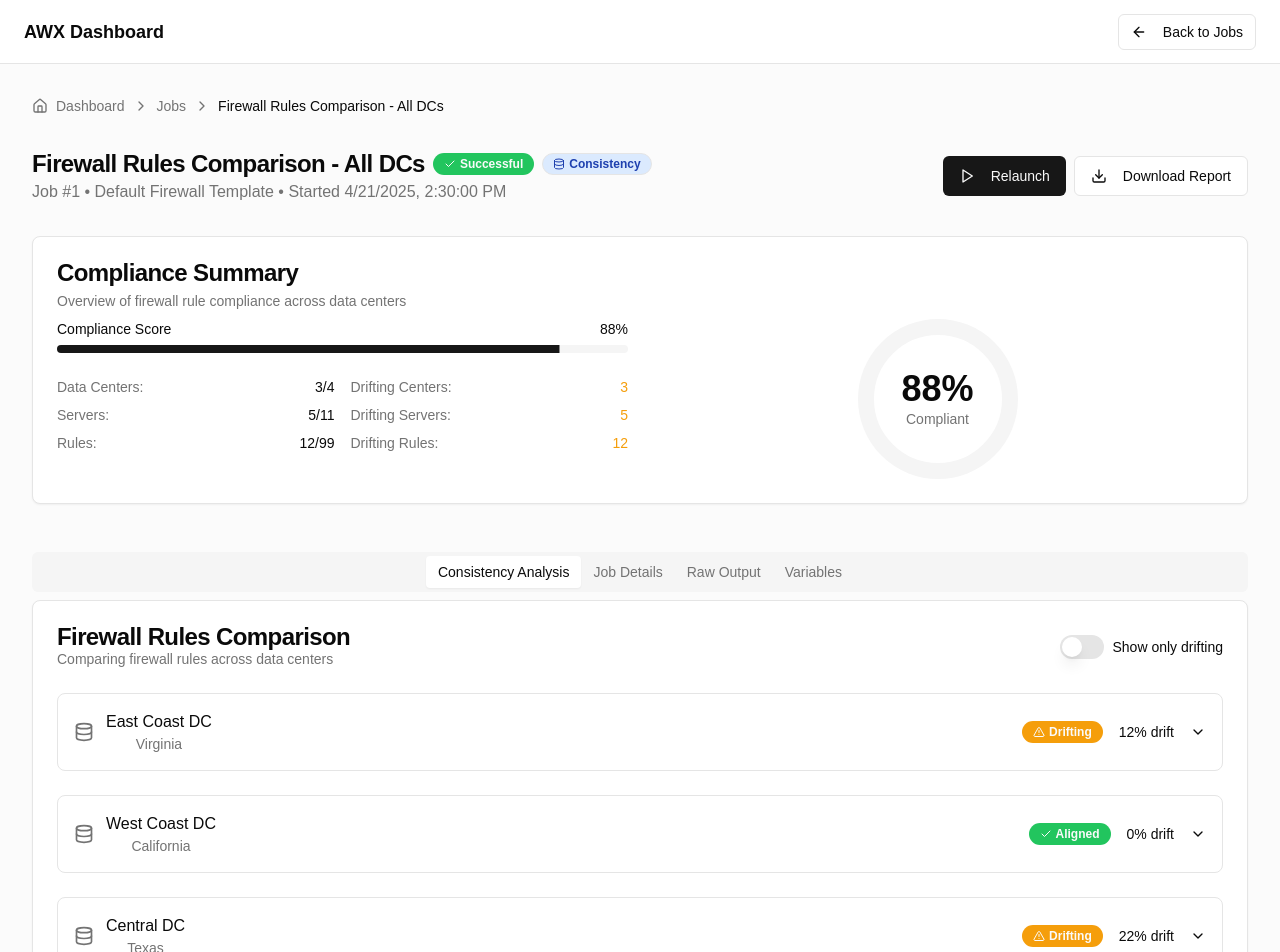
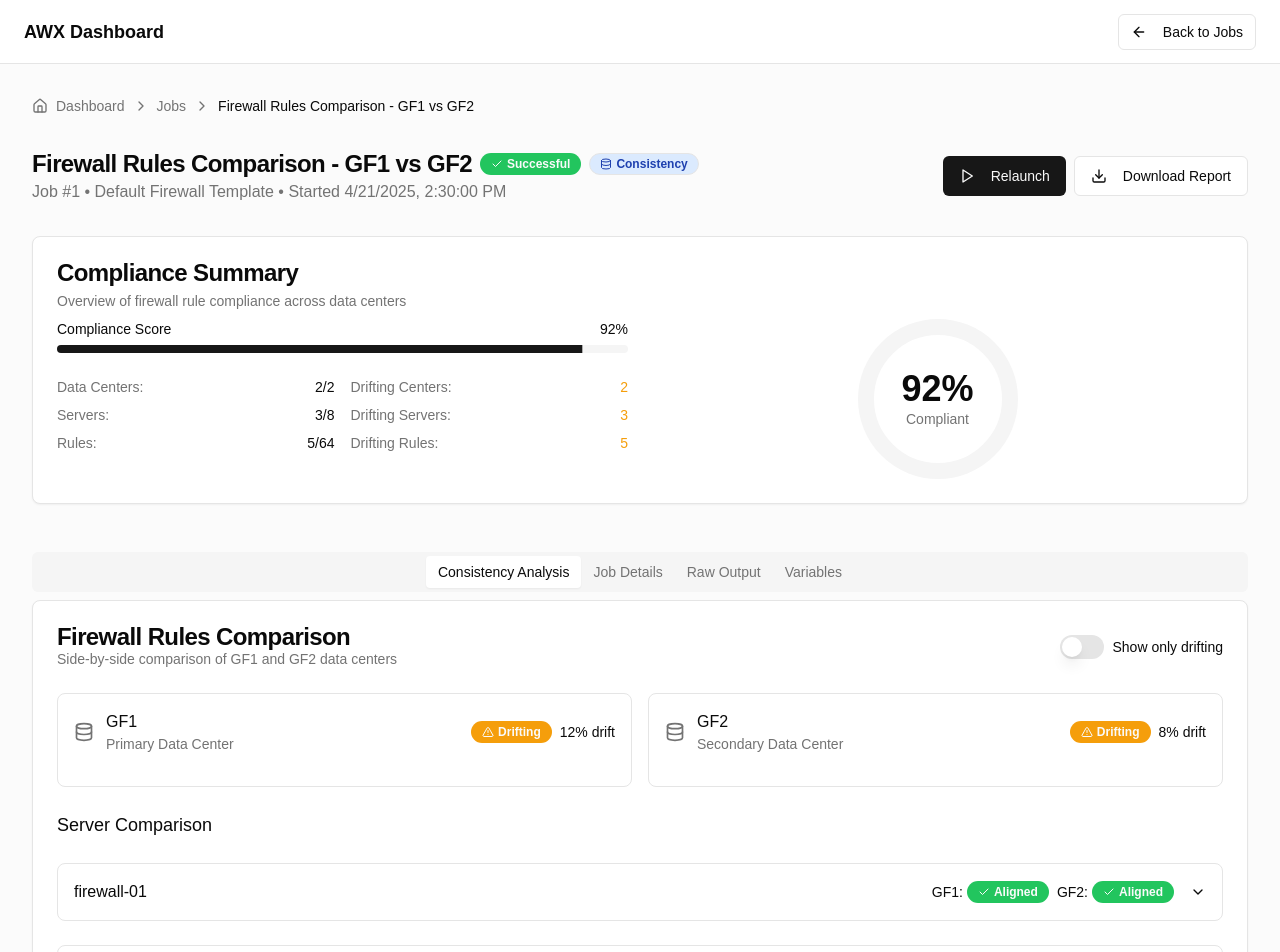
Before and after one commit to ShelUndai/fw-ui-demo, a Next.js app in the folder fw-drift-ui/: page /job/1 in a window 1280 px wide. Shown: the top 952 px of the page. Built offline with nearby package versions, Linux system fonts and the light colour scheme.

Commit message:
Update page.tsx

```diff
--- a/fw-drift-ui/app/job/[id]/page.tsx
+++ b/fw-drift-ui/app/job/[id]/page.tsx
@@ -60,64 +60,43 @@ const firewallRules = {
   ],
 }
 
-// Mock data centers (server groups)
+// Update the mock data centers to reflect GF1 and GF2
 const dataCenters = [
   {
-    id: "dc-east",
-    name: "East Coast DC",
-    location: "Virginia",
+    id: "dc-gf1",
+    name: "GF1",
+    location: "Primary Data Center",
     servers: [
-      { id: "srv-east-1", name: "east-firewall-01", status: "aligned" },
-      { id: "srv-east-2", name: "east-firewall-02", status: "drifting", driftingRules: [2, 5] },
-      { id: "srv-east-3", name: "east-firewall-03", status: "aligned" },
+      { id: "srv-gf1-1", name: "firewall-01", status: "aligned" },
+      { id: "srv-gf1-2", name: "firewall-02", status: "drifting", driftingRules: [2, 5] },
+      { id: "srv-gf1-3", name: "firewall-03", status: "aligned" },
+      { id: "srv-gf1-4", name: "firewall-04", status: "drifting", driftingRules: [3] },
     ],
     status: "drifting",
     driftPercentage: 12,
   },
   {
-    id: "dc-west",
-    name: "West Coast DC",
-    location: "California",
+    id: "dc-gf2",
+    name: "GF2",
+    location: "Secondary Data Center",
     servers: [
-      { id: "srv-west-1", name: "west-firewall-01", status: "aligned" },
-      { id: "srv-west-2", name: "west-firewall-02", status: "aligned" },
-      { id: "srv-west-3", name: "west-firewall-03", status: "aligned" },
-    ],
-    status: "aligned",
-    driftPercentage: 0,
-  },
-  {
-    id: "dc-central",
-    name: "Central DC",
-    location: "Texas",
-    servers: [
-      { id: "srv-central-1", name: "central-firewall-01", status: "drifting", driftingRules: [7, 9] },
-      { id: "srv-central-2", name: "central-firewall-02", status: "drifting", driftingRules: [7] },
-      { id: "srv-central-3", name: "central-firewall-03", status: "aligned" },
+      { id: "srv-gf2-1", name: "firewall-01", status: "aligned" },
+      { id: "srv-gf2-2", name: "firewall-02", status: "aligned" },
+      { id: "srv-gf2-3", name: "firewall-03", status: "drifting", driftingRules: [7, 9] },
+      { id: "srv-gf2-4", name: "firewall-04", status: "aligned" },
     ],
     status: "drifting",
-    driftPercentage: 22,
-  },
-  {
-    id: "dc-eu",
-    name: "European DC",
-    location: "Ireland",
-    servers: [
-      { id: "srv-eu-1", name: "eu-firewall-01", status: "drifting", driftingRules: [4, 8] },
-      { id: "srv-eu-2", name: "eu-firewall-02", status: "aligned" },
-    ],
-    status: "drifting",
-    driftPercentage: 15,
+    driftPercentage: 8,
   },
 ]
 
-// Mock job details data with extended information
+// Update the job details to use the new data centers
 const getJobDetails = (id) => {
   // Base job data that matches our list
   const baseJobs = [
     {
       id: 1,
-      name: "Firewall Rules Comparison - All DCs",
+      name: "Firewall Rules Comparison - GF1 vs GF2",
       template: "Default Firewall Template",
       status: "successful",
       started: "2025-04-21T14:30:00",
@@ -125,16 +104,16 @@ const getJobDetails = (id) => {
       duration: "5m 22s",
       user: "admin",
       inventory: "All Data Centers",
-      dataCenters: ["dc-east", "dc-west", "dc-central", "dc-eu"],
+      dataCenters: ["dc-gf1", "dc-gf2"],
       reportType: "consistency",
       driftSummary: {
-        totalGroups: 4,
-        driftingGroups: 3,
-        totalServers: 11,
-        driftingServers: 5,
-        totalRules: 99,
-        driftingRules: 12,
-        complianceScore: 88,
+        totalGroups: 2,
+        driftingGroups: 2,
+        totalServers: 8,
+        driftingServers: 3,
+        totalRules: 64,
+        driftingRules: 5,
+        complianceScore: 92,
       },
     },
     {
@@ -746,7 +725,7 @@ export default function JobDetailsPage() {
                 <CardHeader className="flex flex-row items-center justify-between space-y-0">
                   <div>
                     <CardTitle>Firewall Rules Comparison</CardTitle>
-                    <CardDescription>Comparing firewall rules across data centers</CardDescription>
+                    <CardDescription>Side-by-side comparison of GF1 and GF2 data centers</CardDescription>
                   </div>
                   <div className="flex items-center space-x-2">
                     <Switch id="show-drift" checked={showOnlyDrift} onCheckedChange={setShowOnlyDrift} />
@@ -754,60 +733,115 @@ export default function JobDetailsPage() {
                   </div>
                 </CardHeader>
                 <CardContent>
-                  {filteredDataCenters.length === 0 ? (
-                    <div className="text-center py-8 text-muted-foreground">No data centers with drift detected</div>
+                  {job.dataCenters.length !== 2 ? (
+                    <div className="text-center py-8 text-muted-foreground">
+                      This view requires exactly two data centers
+                    </div>
                   ) : (
                     <div className="space-y-6">
-                      {filteredDataCenters.map((dataCenter) => (
-                        <Collapsible key={dataCenter.id} className="border rounded-lg">
-                          <CollapsibleTrigger className="flex items-center justify-between w-full p-4 hover:bg-muted/50">
-                            <div className="flex items-center gap-3">
+                      <div className="grid grid-cols-2 gap-4">
+                        <div className="border rounded-lg p-4">
+                          <div className="flex items-center gap-3 mb-4">
                             <Database className="h-5 w-5 text-muted-foreground" />
                             <div>
-                                <div className="font-medium">{dataCenter.name}</div>
-                                <div className="text-sm text-muted-foreground">{dataCenter.location}</div>
+                              <div className="font-medium">{job.dataCenters[0].name}</div>
+                              <div className="text-sm text-muted-foreground">{job.dataCenters[0].location}</div>
+                            </div>
+                            <div className="ml-auto flex items-center gap-2">
+                              {getDriftStatusBadge(job.dataCenters[0].status)}
+                              <div className="text-sm">
+                                <span className="font-medium">{job.dataCenters[0].driftPercentage}%</span> drift
                               </div>
                             </div>
+                          </div>
+                        </div>
+                        <div className="border rounded-lg p-4">
+                          <div className="flex items-center gap-3 mb-4">
+                            <Database className="h-5 w-5 text-muted-foreground" />
+                            <div>
+                              <div className="font-medium">{job.dataCenters[1].name}</div>
+                              <div className="text-sm text-muted-foreground">{job.dataCenters[1].location}</div>
+                            </div>
+                            <div className="ml-auto flex items-center gap-2">
+                              {getDriftStatusBadge(job.dataCenters[1].status)}
+                              <div className="text-sm">
+                                <span className="font-medium">{job.dataCenters[1].driftPercentage}%</span> drift
+                              </div>
+                            </div>
+                          </div>
+                        </div>
+                      </div>
+
+                      <h3 className="text-lg font-medium mt-6 mb-4">Server Comparison</h3>
+
+                      {/* Map through servers by name to create pairs */}
+                      {Array.from(
+                        new Set([
+                          ...job.dataCenters[0].servers.map((s) => s.name),
+                          ...job.dataCenters[1].servers.map((s) => s.name),
+                        ]),
+                      )
+                        .map((serverName) => {
+                          const gf1Server = job.dataCenters[0].servers.find((s) => s.name === serverName)
+                          const gf2Server = job.dataCenters[1].servers.find((s) => s.name === serverName)
+
+                          // Skip if both servers are aligned and we're only showing drifting
+                          if (
+                            showOnlyDrift &&
+                            (!gf1Server || gf1Server.status === "aligned") &&
+                            (!gf2Server || gf2Server.status === "aligned")
+                          ) {
+                            return null
+                          }
+
+                          return (
+                            <Collapsible key={serverName} className="border rounded-lg mb-4">
+                              <CollapsibleTrigger className="flex items-center justify-between w-full p-4 hover:bg-muted/50">
+                                <div className="font-medium">{serverName}</div>
                                 <div className="flex items-center gap-4">
-                              {getDriftStatusBadge(dataCenter.status)}
-                              <div className="text-sm">
-                                <span className="font-medium">{dataCenter.driftPercentage}%</span> drift
+                                  <div className="flex items-center gap-2">
+                                    <div className="flex items-center gap-1">
+                                      <span className="text-sm font-medium">GF1:</span>
+                                      {gf1Server ? (
+                                        getDriftStatusBadge(gf1Server.status)
+                                      ) : (
+                                        <Badge variant="outline">Not Present</Badge>
+                                      )}
+                                    </div>
+                                    <div className="flex items-center gap-1">
+                                      <span className="text-sm font-medium">GF2:</span>
+                                      {gf2Server ? (
+                                        getDriftStatusBadge(gf2Server.status)
+                                      ) : (
+                                        <Badge variant="outline">Not Present</Badge>
+                                      )}
+                                    </div>
                                   </div>
                                   <ChevronDown className="h-4 w-4" />
                                 </div>
                               </CollapsibleTrigger>
                               <CollapsibleContent>
                                 <div className="p-4 pt-0 border-t">
-                              <div className="mb-4">
-                                <h4 className="text-sm font-medium mb-2">Servers</h4>
-                                <div className="space-y-2">
-                                  {dataCenter.servers.map((server) => (
-                                    <Collapsible key={server.id} className="border rounded-md">
-                                      <CollapsibleTrigger className="flex items-center justify-between w-full p-3 hover:bg-muted/50">
-                                        <div className="flex items-center gap-3">
-                                          <Server className="h-4 w-4 text-muted-foreground" />
-                                          <div className="font-medium">{server.name}</div>
+                                  <div className="grid grid-cols-2 gap-4">
+                                    {/* GF1 Server */}
+                                    <div className="border rounded-md p-3">
+                                      <h4 className="font-medium mb-2">GF1: {serverName}</h4>
+                                      {!gf1Server ? (
+                                        <div className="text-center py-4 text-muted-foreground">
+                                          Server not present in GF1
                                         </div>
-                                        <div className="flex items-center gap-2">
-                                          {getDriftStatusBadge(server.status)}
-                                          <ChevronDown className="h-4 w-4" />
-                                        </div>
-                                      </CollapsibleTrigger>
-                                      <CollapsibleContent>
-                                        {server.status === "aligned" ? (
-                                          <div className="p-3 pt-0 border-t bg-green-50 dark:bg-green-950/20">
+                                      ) : gf1Server.status === "aligned" ? (
+                                        <div className="p-3 bg-green-50 dark:bg-green-950/20 rounded-md">
                                           <div className="flex items-center gap-2 text-green-600 dark:text-green-400">
                                             <Check className="h-4 w-4" />
                                             <span>All firewall rules are aligned with baseline</span>
                                           </div>
                                         </div>
                                       ) : (
-                                          <div className="p-3 pt-0 border-t">
+                                        <div>
                                           <h5 className="text-sm font-medium mb-2">Drifting Rules</h5>
-                                            <div className="space-y-2">
                                           <div className="border rounded-md overflow-hidden">
-                                                <div className="grid grid-cols-6 gap-4 p-2 bg-muted text-xs font-medium">
-                                                  <div>Direction</div>
+                                            <div className="grid grid-cols-5 gap-2 p-2 bg-muted text-xs font-medium">
                                               <div>Port</div>
                                               <div>Protocol</div>
                                               <div>Source/Dest</div>
@@ -815,7 +849,7 @@ export default function JobDetailsPage() {
                                               <div>Description</div>
                                             </div>
                                             <div className="divide-y">
-                                                  {server.driftingRules.map((ruleId) => {
+                                              {gf1Server.driftingRules.map((ruleId) => {
                                                 // Find the rule in either inbound or outbound
                                                 const inboundRule = job.firewallRules.inbound.find(
                                                   (r) => r.id === ruleId,
@@ -824,16 +858,13 @@ export default function JobDetailsPage() {
                                                   (r) => r.id === ruleId,
                                                 )
                                                 const rule = inboundRule || outboundRule
-                                                    const direction = inboundRule ? "Inbound" : "Outbound"
-
                                                 if (!rule) return null
 
                                                 return (
                                                   <div
                                                     key={rule.id}
-                                                        className="grid grid-cols-6 gap-4 p-2 text-xs bg-amber-50 dark:bg-amber-950/20"
+                                                    className="grid grid-cols-5 gap-2 p-2 text-xs bg-amber-50 dark:bg-amber-950/20"
                                                   >
-                                                        <div>{direction}</div>
                                                     <div>{rule.port}</div>
                                                     <div>{rule.protocol}</div>
                                                     <div>{rule.source || rule.destination}</div>
@@ -845,16 +876,73 @@ export default function JobDetailsPage() {
                                             </div>
                                           </div>
                                         </div>
+                                      )}
+                                    </div>
+
+                                    {/* GF2 Server */}
+                                    <div className="border rounded-md p-3">
+                                      <h4 className="font-medium mb-2">GF2: {serverName}</h4>
+                                      {!gf2Server ? (
+                                        <div className="text-center py-4 text-muted-foreground">
+                                          Server not present in GF2
+                                        </div>
+                                      ) : gf2Server.status === "aligned" ? (
+                                        <div className="p-3 bg-green-50 dark:bg-green-950/20 rounded-md">
+                                          <div className="flex items-center gap-2 text-green-600 dark:text-green-400">
+                                            <Check className="h-4 w-4" />
+                                            <span>All firewall rules are aligned with baseline</span>
+                                          </div>
+                                        </div>
+                                      ) : (
+                                        <div>
+                                          <h5 className="text-sm font-medium mb-2">Drifting Rules</h5>
+                                          <div className="border rounded-md overflow-hidden">
+                                            <div className="grid grid-cols-5 gap-2 p-2 bg-muted text-xs font-medium">
+                                              <div>Port</div>
+                                              <div>Protocol</div>
+                                              <div>Source/Dest</div>
+                                              <div>Action</div>
+                                              <div>Description</div>
+                                            </div>
+                                            <div className="divide-y">
+                                              {gf2Server.driftingRules.map((ruleId) => {
+                                                // Find the rule in either inbound or outbound
+                                                const inboundRule = job.firewallRules.inbound.find(
+                                                  (r) => r.id === ruleId,
+                                                )
+                                                const outboundRule = job.firewallRules.outbound.find(
+                                                  (r) => r.id === ruleId,
+                                                )
+                                                const rule = inboundRule || outboundRule
+                                                if (!rule) return null
+
+                                                return (
+                                                  <div
+                                                    key={rule.id}
+                                                    className="grid grid-cols-5 gap-2 p-2 text-xs bg-amber-50 dark:bg-amber-950/20"
+                                                  >
+                                                    <div>{rule.port}</div>
+                                                    <div>{rule.protocol}</div>
+                                                    <div>{rule.source || rule.destination}</div>
+                                                    <div>{rule.action}</div>
+                                                    <div>{rule.description}</div>
+                                                  </div>
+                                                )
+                                              })}
+                                            </div>
+                                          </div>
                                         </div>
                                       )}
+                                    </div>
+                                  </div>
+                                </div>
                               </CollapsibleContent>
                             </Collapsible>
-                                  ))}
-                                </div>
-                              </div>
+                          )
+                        })
+                        .filter(Boolean)}
 
-                              <div>
-                                <h4 className="text-sm font-medium mb-2">Baseline Firewall Rules</h4>
+                      <h3 className="text-lg font-medium mt-6 mb-4">Baseline Firewall Rules</h3>
                       <div className="space-y-4">
                         <Collapsible className="border rounded-md">
                           <CollapsibleTrigger className="flex items-center justify-between w-full p-3 hover:bg-muted/50">
@@ -924,11 +1012,6 @@ export default function JobDetailsPage() {
                           </CollapsibleContent>
                         </Collapsible>
                       </div>
-                              </div>
-                            </div>
-                          </CollapsibleContent>
-                        </Collapsible>
-                      ))}
                     </div>
                   )}
                 </CardContent>
```
Lines whose indentation alone changed are shown as unchanged.
